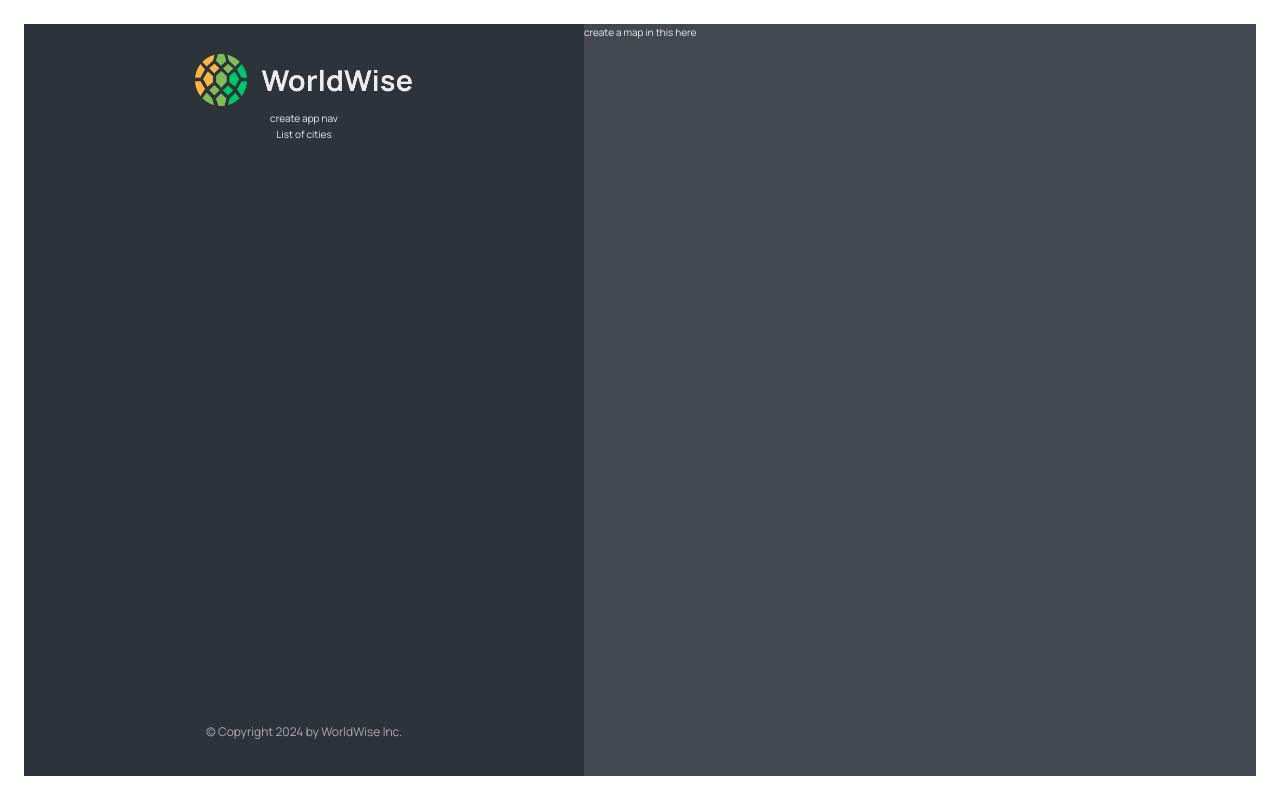
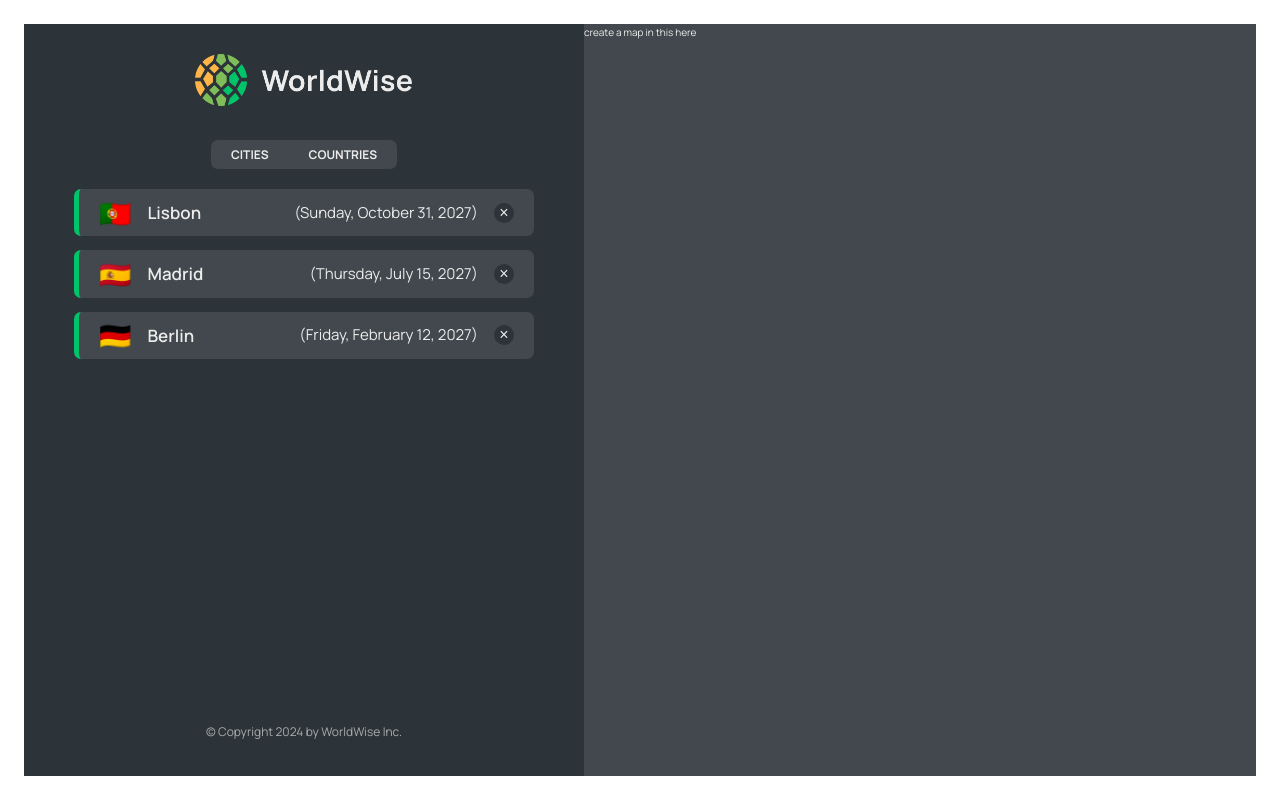
Before and after one commit to BehzadJanNesar/World-Wise, a React (Vite) app: page /app in a window 1280 px wide. Built offline with nearby package versions, Linux system fonts and the light colour scheme; data requests are answered from the project's data file.

Commit message:
implementing the cities list

```diff
--- a/package.json
+++ b/package.json
@@ -7,9 +7,12 @@
       "dev": "vite",
       "build": "tsc && vite build",
       "lint": "eslint . --ext ts,tsx --report-unused-disable-directives --max-warnings 0",
-      "preview": "vite preview"
+      "preview": "vite preview",
+      "server": "json-server --watch ./src/data/cities.json --port 9000"
    },
    "dependencies": {
+      "axios": "^1.7.2",
+      "json-server": "^1.0.0-beta.1",
       "react": "^18.2.0",
       "react-dom": "^18.2.0",
       "react-router-dom": "^6.24.0"
--- a/src/App.tsx
+++ b/src/App.tsx
@@ -5,17 +5,46 @@ import Product from "./pages/Product";
 import Pricing from "./pages/Pricing";
 import Login from "./pages/Login";
 import PageNotFound from "./pages/PageNotFound";
+import { useEffect, useState } from "react";
+import axios from "axios";
+import CityList from "./components/CityList/CityList";
+
+const BASE_URL = "http://localhost:9000";
 
 function App() {
+   const [cities, setCities] = useState<[]>([]);
+   const [loading, setLoading] = useState<boolean>(false);
+
+   useEffect(() => {
+      async function getData() {
+         try {
+            setLoading(true);
+            const res = await axios.get(`${BASE_URL}/cities`);
+            const data = await res.data;
+            setCities(data);
+         } catch {
+            alert("there was an error to loading data...");
+         } finally {
+            setLoading(false);
+         }
+      }
+      getData();
+   }, []);
+
    return (
       <div>
          <BrowserRouter>
             <Routes>
-               <Route path="/" element={<Homepage />} />
+               <Route index element={<Homepage />} />
                <Route path="/product" element={<Product />} />
                <Route path="/pricing" element={<Pricing />} />
                <Route path="/login" element={<Login />} />
-               <Route path="/app" element={<AppLayout />} />
+               <Route path="/app" element={<AppLayout />}>
+                  <Route index element={<CityList cities={cities} isLoading={loading} />} />
+                  <Route path="cities" element={<CityList cities={cities} isLoading={loading} />} />
+                  <Route path="contries" element={<p>this are contries</p>} />
+                  <Route path="form" element={<p>this are form</p>} />
+               </Route>
                <Route path="*" element={<PageNotFound />} />
             </Routes>
          </BrowserRouter>
--- a/src/components/AppNav/AppNav.module.css
+++ b/src/components/AppNav/AppNav.module.css
@@ -20,6 +20,7 @@
    font-weight: 700;
    padding: 0.5rem 2rem;
    border-radius: 5px;
+   transition: all 0.2s linear;
 }
 
 /* CSS Modules feature */
--- a/src/components/AppNav/AppNav.tsx
+++ b/src/components/AppNav/AppNav.tsx
@@ -1,5 +1,18 @@
+import { NavLink } from "react-router-dom";
+import styles from "../AppNav/AppNav.module.css";
 function AppNav() {
-   return <div>create app nav</div>;
+   return (
+      <nav className={styles.nav}>
+         <ul>
+            <li>
+               <NavLink to="cities">Cities</NavLink>
+            </li>
+            <li>
+               <NavLink to="contries">Countries</NavLink>
+            </li>
+         </ul>
+      </nav>
+   );
 }
 
 export default AppNav;
--- a/src/components/CityItem/CityItem.tsx
+++ b/src/components/CityItem/CityItem.tsx
@@ -0,0 +1,40 @@
+import styles from "../CityItem/CityItem.module.css";
+
+const formatDate = (date: string) =>
+   new Intl.DateTimeFormat("en", {
+      day: "numeric",
+      month: "long",
+      year: "numeric",
+      weekday: "long",
+   }).format(new Date(date));
+
+interface CityItemProps {
+   city: {
+      cityName: string;
+      country: string;
+      date: string;
+      emoji: string;
+      id: string;
+      notes: string;
+      position: {
+         lat: string;
+         lng: string;
+      };
+   };
+   index: number;
+}
+
+function CityItem({ city }: CityItemProps) {
+   const { cityName, emoji, date } = city;
+   console.log(city);
+   return (
+      <li className={styles.cityItem}>
+         <span className={styles.emoji}>{emoji}</span>
+         <h3 className={styles.name}>{cityName}</h3>
+         <time className={styles.date}>({formatDate(date)})</time>
+         <button className={styles.deleteBtn}>&times;</button>
+      </li>
+   );
+}
+
+export default CityItem;
--- a/src/components/CityList/CityList.tsx
+++ b/src/components/CityList/CityList.tsx
@@ -0,0 +1,24 @@
+import CityItem from "../CityItem/CityItem";
+import styles from "../CityList/CityList.module.css";
+import Message from "../Message/Message";
+import Sppiner from "../Spinner/Spinner";
+
+interface CityListProps {
+   cities: [];
+   isLoading: boolean;
+}
+
+function CityList({ cities, isLoading }: CityListProps) {
+   if (isLoading) return <Sppiner />;
+   if (!cities.length)
+      return <Message message="Add your first city by clicking on a city on the map" />;
+   return (
+      <ul className={styles.cityList}>
+         {cities.map((city, index: number) => (
+            <CityItem index={index} city={city} />
+         ))}
+      </ul>
+   );
+}
+
+export default CityList;
--- a/src/components/Message/Message.tsx
+++ b/src/components/Message/Message.tsx
@@ -0,0 +1,15 @@
+import styles from "../Message/Message.module.css";
+
+interface MessageProps {
+   message: string;
+}
+
+function Message({ message }: MessageProps) {
+   return (
+      <p className={styles.message}>
+         <span role="img">👋</span> {message}
+      </p>
+   );
+}
+
+export default Message;
--- a/src/components/Sidebar/Sidebar.tsx
+++ b/src/components/Sidebar/Sidebar.tsx
@@ -1,3 +1,4 @@
+import { Outlet } from "react-router-dom";
 import AppNav from "../AppNav/AppNav";
 import Footer from "../Footer/Footer";
 import Logo from "../Logo/Logo";
@@ -9,7 +10,7 @@ export default function Sidebar() {
          <Logo />
          <AppNav />
 
-         <p>List of cities</p>
+         <Outlet />
          <Footer />
       </div>
    );
--- a/src/components/Spinner/Spinner.module.css
+++ b/src/components/Spinner/Spinner.module.css
@@ -6,8 +6,8 @@
 }
 
 .spinner {
-  width: 6rem;
-  height: 6rem;
+   width: 5rem;
+   height: 5rem;
    border-radius: 50%;
    background: conic-gradient(#0000 10%, var(--color-light--2));
    -webkit-mask: radial-gradient(farthest-side, #0000 calc(100% - 8px), #000 0);
--- a/src/components/Spinner/Spinner.tsx
+++ b/src/components/Spinner/Spinner.tsx
@@ -0,0 +1,11 @@
+import styles from "./Spinner.module.css";
+
+function Spinner() {
+   return (
+      <div className={styles.spinnerContainer}>
+         <div className={styles.spinner}></div>
+      </div>
+   );
+}
+
+export default Spinner;
```
Also changed, not shown: src/data/cities.json (indentation only), 1 other file (tests, documents, lock files or other folders). Lines whose indentation alone changed are shown as unchanged.
